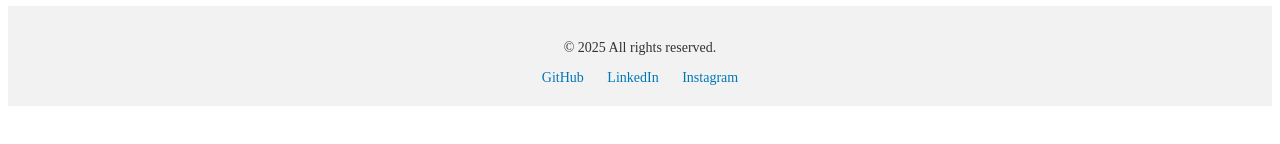
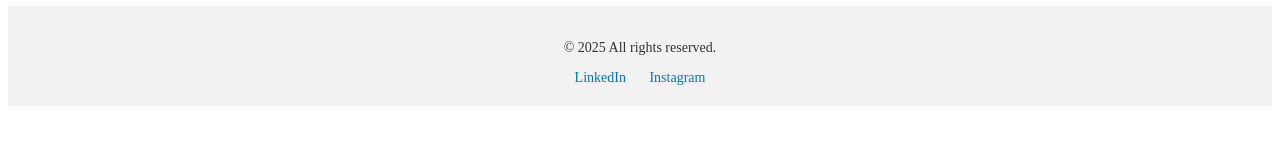
Before and after one commit to muna13-tech/MyWebsite, a plain HTML site: page index.html in a window 1280 px wide. Shown: the part 558-702 px from the top of the page. Drawn offline with Linux system fonts and the light colour scheme.

Commit message:
index.html

```diff
--- a/index.html
+++ b/index.html
@@ -146,7 +146,6 @@
 <footer class="site-footer">
   <p>© 2025 All rights reserved.</p>
   <div class="social-links">
-    <a href="https://github.com/muna13-tech" target="_blank">GitHub</a>
     <a href="https://www.linkedin.com/in/muna-abbas/" target="_blank">LinkedIn</a>
     <a href="https://www.instagram.com/imona.almubarak?igsh=MW05anQyOWNjYmdjdA%3D%3D&utm_source=qr" target="_blank">Instagram</a>
 
```
